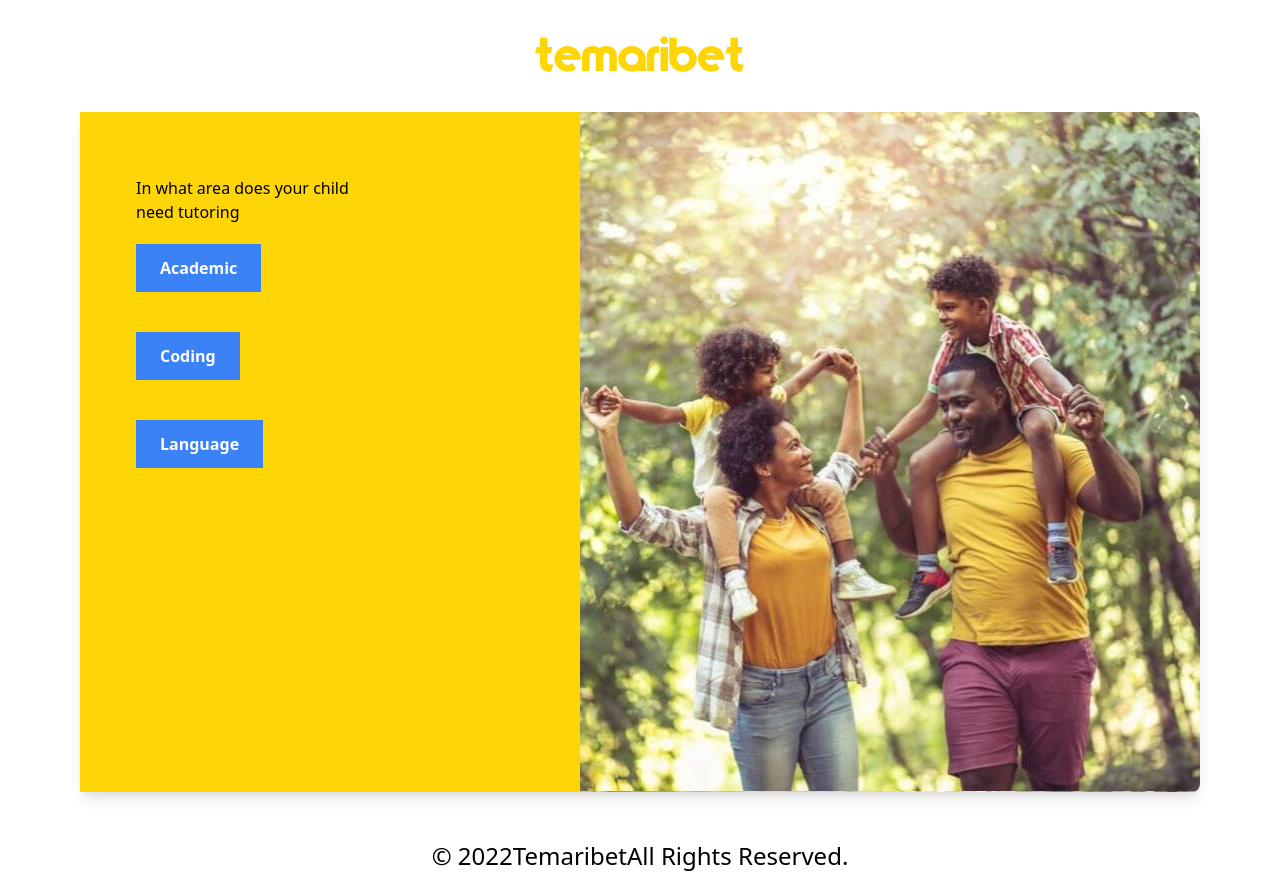
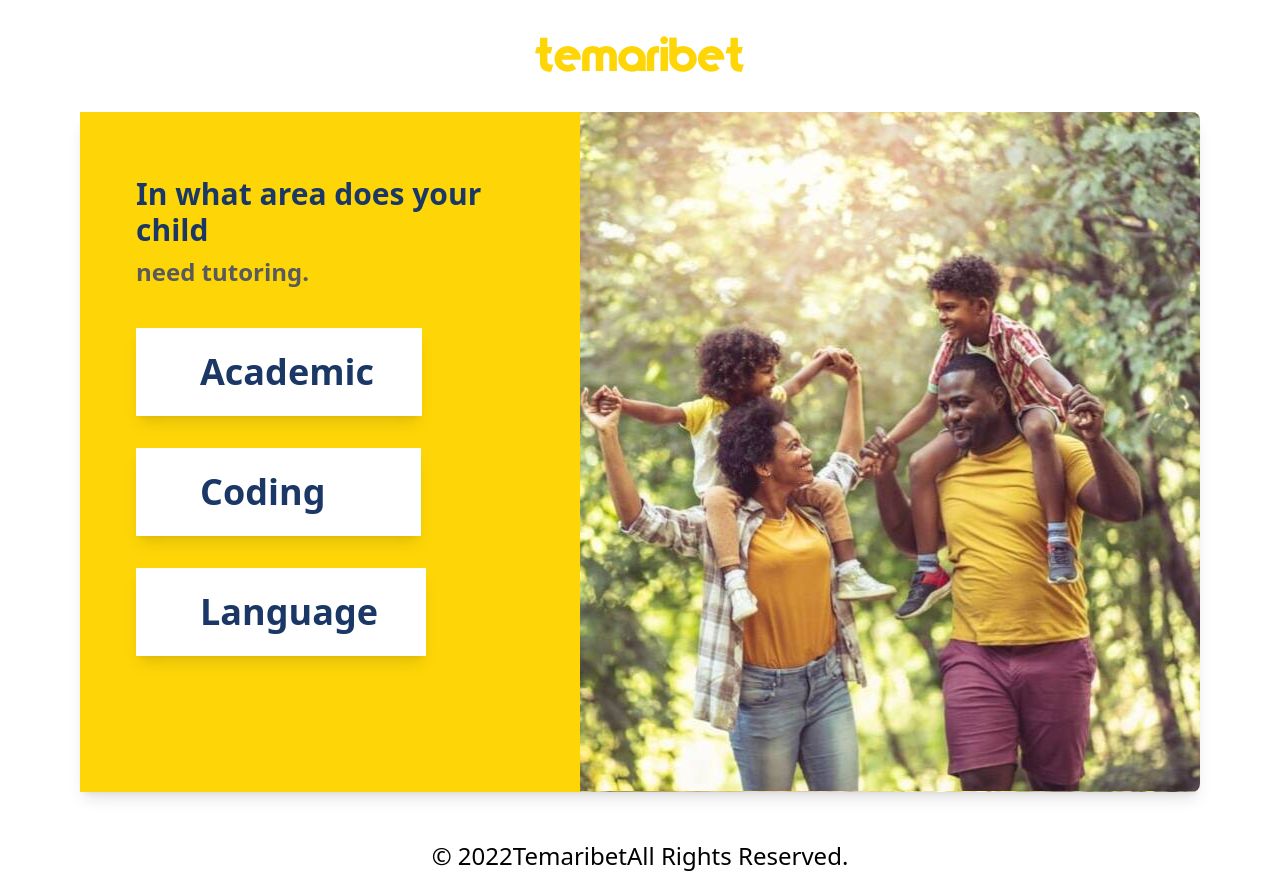
Before and after one commit to bekiTil/Temaribet-front-end-dev, a Next.js app in the folder TemariBet/nextjs-blog/: page /parentRegistration/8 in a window 1280 px wide. Built offline with nearby package versions, Linux system fonts and the light colour scheme.

Commit message:
edited the page8 of parents registration pages

```diff
--- a/TemariBet/nextjs-blog/components/Parent/child_components/page5.js
+++ b/TemariBet/nextjs-blog/components/Parent/child_components/page5.js
@@ -17,20 +17,3 @@ const Page5 = () => {
 };
 
 export default Page5;
-
-      <form class="form-horizontal w-3/4 mx-auto" method="POST" action="#">
-                              <div class="flex flex-col mt-4">
-                                  <input id="email" type="text" class="flex-grow h-8 px-2 border rounded border-grey-400" name="email" value="" placeholder="Email" />
-                              </div>
-                              <div class="flex flex-col mt-4">
-                                  <input id="password" type="password" class="flex-grow h-8 px-2 rounded border border-grey-400" name="password" required placeholder="Password" />
-                              </div>
-                              <div class="flex items-center mt-4">
-                                  <input type="checkbox" name="remember" id="remember" class="mr-2" /> <label for="remember" class="text-sm text-grey-dark">Remember Me</label>
-                              </div>
-                              <div class="flex flex-col mt-8">
-                                  <button type="submit" class="bg-blue-500 hover:bg-blue-700 text-white text-sm font-semibold py-2 px-4 rounded">
-                                      Login
-                                  </button>
-                              </div>
-                          </form>
--- a/TemariBet/nextjs-blog/components/Parent/child_components/page6.js
+++ b/TemariBet/nextjs-blog/components/Parent/child_components/page6.js
@@ -6,11 +6,11 @@ const Page6 = () => {
         <p className="text-2xl text-[#5A5A5A] font-semibold  pl-0 p-2">I am coordinator at Temaribet</p>
       </div>
       <div className=" flex justify-start">
-        <button className=" text-4xl bg-white text-white text-[#1A3765] font-bold mr-4 my-6 px-10 py-6">
+        <button className=" text-4xl bg-white  text-[#1A3765] font-bold mr-4 my-6 px-10 py-6">
           Girl
         </button>
 
-        <button className="text-4xl bg-white text-white text-[#707070] font-bold ml-4 my-6  px-10 py-6">
+        <button className="text-4xl bg-white text-[#707070] font-bold ml-4 my-6  px-10 py-6">
           Boy
         </button>
       </div>
--- a/TemariBet/nextjs-blog/components/Parent/child_components/page8.js
+++ b/TemariBet/nextjs-blog/components/Parent/child_components/page8.js
@@ -1,26 +1,29 @@
 const Page8 = () => {
-  return (
-    <div className = "bg-[#FED607]">
+  return (<div className = "bg-[#FED607]">
         <div>
-        <h1>In what area does your child</h1>
-        <p>need tutoring</p>
+        <h1 className="text-2xl  md:text-3xl text-[#1A3765] font-bold 2xl:pr-30">In what area does your child</h1>
+        <p className=" text-lg md:text-2xl text-[#5A5A5A] font-semibold  pl-0 p-2">need tutoring.</p>
       </div>
 
-      <div>
-        <button className="my-5 bg-blue-500 hover:bg-blue-700 text-white font-bold py-3 px-6 ">
+      <div className = "mt-8 text-center lg:text-left">
+          <button className="  text-4xl shadow-lg bg-white w-34  text-[#1A3765] font-bold  py-6 pl-16 pr-12  ">
            Academic
           </button>
-        <br></br>
-        <button className="my-5 bg-blue-500 hover:bg-blue-700 text-white font-bold py-3 px-6 ">
+        </div>
+        <div className = "mt-8 text-center lg:text-left">
+          <button className=" text-4xl shadow-lg bg-white w-max text-[#1A3765] font-bold  py-6 pl-16 pr-24  ">
             Coding
           </button>
-        <br></br>
-        <button className="my-5 bg-blue-500 hover:bg-blue-700 text-white font-bold py-3 px-6 ">
+        </div>
+        <div className = "mt-8 text-center lg:text-left">
+          <button className=" text-4xl shadow-lg bg-white  text-[#1A3765] font-bold  py-6 pl-16 pr-12">
             Language
           </button>
-        <br></br>
         </div>
       </div>
+
+
+
   );
 };
 
```
Lines whose indentation alone changed are shown as unchanged.
